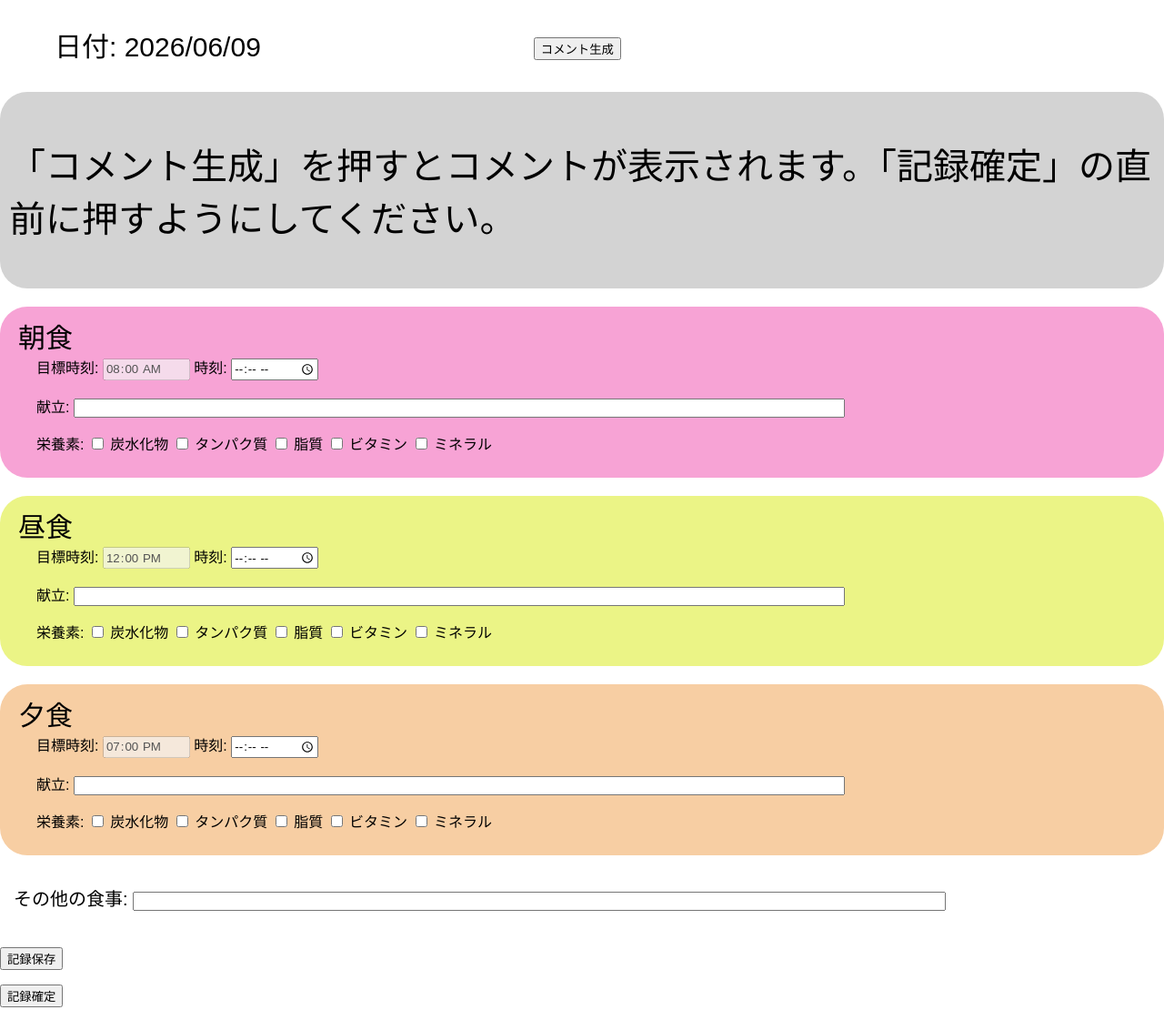
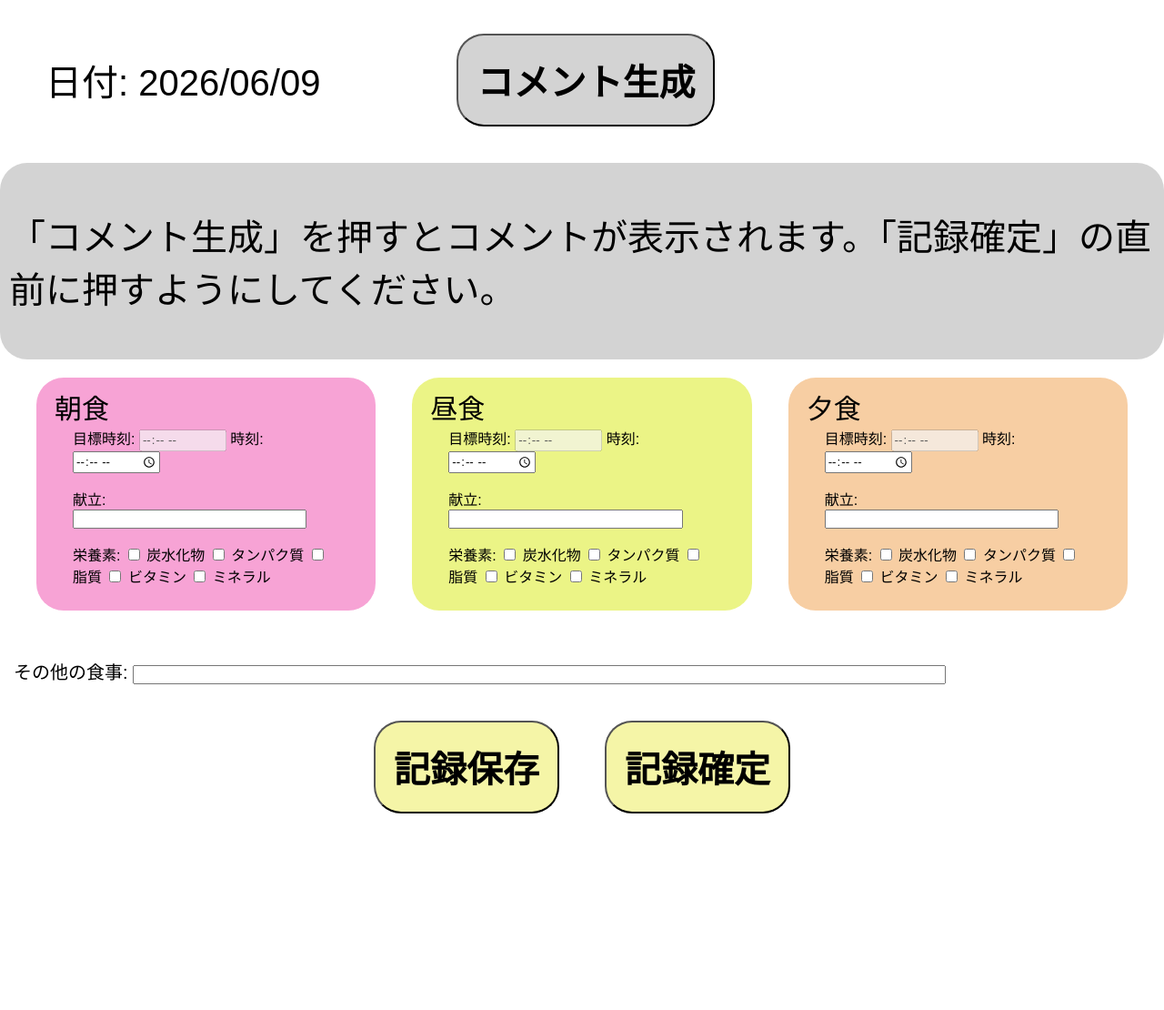
Before and after one commit to NakahashiRiko/Kokokara, a plain HTML site: page mealApp.html in a window 1280 px wide. Shown: the part 83-1193 px from the top of the page at 91% size. After the commit the page ends 1007 px from the top, so only its background shows below. Drawn offline with Linux system fonts and the light colour scheme; no server answers.

Commit message:
mealApp.htmlの変更点 ・朝昼夕の食事記入ボックスを作成。
mealApp.cssの変更点
・3つのボタンのデザイン
・食事ボックスにより食事欄を横１列に並べた

mealApp.jsの変更点
・画面遷移後も記入済み内容をロックするようにした
・ログイン画面から目標時刻を取得

```diff
--- a/frontEnd/src/js/mealApp.js
+++ b/frontEnd/src/js/mealApp.js
@@ -26,6 +26,10 @@ document.addEventListener('DOMContentLoaded', async () => {
             if (savedData && savedData.meal) {
                 console.log("🥗 過去の食事データを自動復元します");
                 restoreMealData(savedData.meal);
+                //画面遷移後も記入済みの内容をロックしておく。ロックする関数を再度呼び出す。
+                lockMeal('breakfast');
+                lockMeal('lunch');
+                lockMeal('dinner');
             }
         }
     } catch (error) {
@@ -33,6 +37,40 @@ document.addEventListener('DOMContentLoaded', async () => {
     }
     //---------------------追加②ここまで---------------------
 });
+
+//ログイン画面から設定された各食事の目標時間をインプットに反映（エラー対策版）
+    const sessionData = sessionStorage.getItem('guestGoalData');
+    if (sessionData) {
+        const guestData = JSON.parse(sessionData);
+        if (guestData.mealTimes) {
+            console.log("ログイン画面から目標食事時間を引き継ぎました:", guestData.mealTimes);
+
+            // 1桁の時間（"8:0"など）を2桁（"08:00"）に安全に変換する便利な関数
+            const formatTime = (timeStr) => {
+                if (!timeStr || !timeStr.includes(':')) return "";
+                const [hour, minute] = timeStr.split(':');
+                const hh = hour.padStart(2, '0');   // 8 -> 08
+                const mm = minute.padStart(2, '0'); // 0 -> 00
+                return `${hh}:${mm}`;
+            };
+
+            // HTMLにある input 要素を取得
+            const breakfastGoalInput = document.getElementById('breakfast_goal_time');
+            const lunchGoalInput = document.getElementById('lunch_goal_time');
+            const dinnerGoalInput = document.getElementById('dinner_goal_time');
+
+            // 綺麗な2桁形式に変換してから値をセット
+            if (breakfastGoalInput && guestData.mealTimes.breakfast) {
+                breakfastGoalInput.value = formatTime(guestData.mealTimes.breakfast);
+            }
+            if (lunchGoalInput && guestData.mealTimes.lunch) {
+                lunchGoalInput.value = formatTime(guestData.mealTimes.lunch);
+            }
+            if (dinnerGoalInput && guestData.mealTimes.dinner) {
+                dinnerGoalInput.value = formatTime(guestData.mealTimes.dinner);
+            }
+        }
+    }
 
 //---------------------追加③ここから---------------------
 /**
--- a/mealApp.css
+++ b/mealApp.css
@@ -41,9 +41,19 @@ input{
 #subtitle{
     display: flex;/*フレックスボックスの指定。テキストが横並びで表示されるようになる。*/
     align-items: center;/*テキストを縦方向の中央に揃える。これにより「コメント生成」ボタンがテキストと同じラインに並ぶ。*/
-    gap: 300px;
-    margin: 0px 60px;
-    font-size: 30px;
+    gap: 150px;
+    margin: 0px 50px;
+    font-size: 40px;
+}
+
+/*「コメント生成」ボタンのデザイン*/
+#create_comment_btn{
+    font-size: 40px;/*ボタンのサイズを拡大*/
+    background-color: #d3d3d3;/*背景色の指定*/
+    font-weight: bold;/*文字を太字にする。*/
+    border-radius: 30px;/*ボックスの角を丸くする。*/
+    padding: 20px;/*ボタン内の余白を設定*/
+    cursor: pointer;/*マウスポインタがこのテキストの上に来たとき、クリックできることを示すポインタに変わる。*/
 }
 
 /*コメント文が生成されるボックスのデザイン*/
@@ -53,6 +63,14 @@ input{
     border-radius: 30px;/*ボックスの角を丸くする。*/
     font-size: 40px;/*文字サイズの指定*/
     background: #d3d3d3;/*灰色の背景色をつける*/
+}
+
+/*朝昼夕の食事欄を横一列に並べる。*/
+#all-meal-box{
+    display: flex;
+    justify-content: center;
+    gap: 40px;
+    margin: 0px 40px;
 }
 
 /*朝食の記録欄のデザイン*/
@@ -72,7 +90,7 @@ input{
 
 /*朝食の献立の入力欄の拡大。*/
 #breakfast_menu{
-    width: 70%;
+    width: 85%;
 }
 
 /*昼食の記録欄のデザイン*/
@@ -91,7 +109,7 @@ input{
 
 /*昼食の献立の入力欄の拡大。*/
 #lunch_menu{
-    width: 70%;
+    width: 85%;
 }
 
 /*夕食の記録欄のデザイン*/
@@ -109,7 +127,7 @@ input{
 }
 /*夕食の献立の入力欄の拡大。*/
 #dinner_menu{
-    width: 70%;
+    width: 85%;
 }
 
 /*その他の食事の入力欄の拡大。*/
@@ -125,7 +143,20 @@ input{
     font-size: 20px;/*文字サイズの指定*/
 }
 
-/*「記録を保存」ボタンのデザイン*/
-#finish_today_btn{
-    font-family: "Hiragino Sans", sans-serif;/*フォントをゴシック体に指定。*/
+/*「記録保存」ボタンと「記録確定」ボタンのデザイン。*/
+#save_records_btn, #finish_today_btn{
+    font-size: 40px;/*ボタンのサイズを拡大*/
+    background-color: #f5f5a7;/*背景色の指定。タイトルの背景色と一致させた。*/
+    font-weight: bold;/*文字を太字にする。*/
+    border-radius: 30px;/*ボックスの角を丸くする。*/
+    padding: 20px;/*ボタン内の余白を設定*/
+    cursor: pointer;/*マウスポインタがこのテキストの上に来たとき、クリックできることを示すポインタに変わる。*/
 }
+
+/*「記録保存」ボタンと「記録確定」ボタンのデザイン。boxごとだとボタン自体のデザインは作れない。*/
+#bottom-btns-box{
+    display: flex;/*ボックスなのでboxのデザイン内で書く。*/
+    justify-content: center;/*テキストを縦方向の中央に揃える。これにより「コメント生成」ボタンがテキストと同じラインに並ぶ。*/
+    margin-bottom: 30px;/*下の余白を30px。*/
+    gap: 50px;/*要素(ボタン)同士の間隔を20pxに自分で設定。*/
+}
--- a/mealApp.html
+++ b/mealApp.html
@@ -33,9 +33,10 @@
             <!--コメント文が表示されるフィールド。-->
             <!--「コメント生成」を押すとコメントが表示されます。「記録確定」の直前に押すようにしてください。-->
             <p id="comment">「コメント生成」を押すとコメントが表示されます。「記録確定」の直前に押すようにしてください。</p>
-
         </div>
 
+        <!--3食すべてを囲むタグ。朝昼夕の食事欄を横一列に並べるために作成。-->
+        <div id="all-meal-box">
             <!---朝食の記録のグループ-->
             <div id="breakfast-box">
                 <!--画面右側に表示されるテキスト。-->
@@ -43,7 +44,7 @@
 
                 <!--食事の目標開始時刻の記録。設定して確定したらそれ以降は触れないようにする。ここではとりあえず固定(開いた時にこの値が最初に表示されてる)にしておいた。-->
                 <!--disabledをつけるとこの入力フィールドは触れなくなる。-->
-            目標時刻: <input id="breakfast_goal_time" type="time" value="08:00" disabled>
+                目標時刻: <input id="breakfast_goal_time" type="time" value="" disabled>
                 時刻: <input id="breakfast_really_time" type="time"> <!--実際の食事の開始時刻の記録。ボタンを押すと時刻を選択できる。-->
 
                 <!--食事の献立の記録。-->
@@ -66,7 +67,7 @@
                 <!--画面右側の「朝食」の下に表示されるテキスト。昼食の記録をする。-->
                 <p id="lunch-title">昼食</p>
 
-            目標時刻: <input id="lunch_goal_time" type="time" value="12:00" disabled>
+                目標時刻: <input id="lunch_goal_time" type="time" value="" disabled>
                 時刻: <input id="lunch_really_time" type="time"> <!--実際の食事の開始時刻の記録。ボタンを押すと時刻を選択できる。-->
 
                 <!--食事の献立の記録。-->
@@ -89,7 +90,7 @@
                 <!--画面右側の「昼食」に表示されるテキスト。-->
                 <p id="dinner-title">夕食</p>
 
-            目標時刻: <input id="dinner_goal_time" type = "time" value = "19:00" disabled>
+                目標時刻: <input id="dinner_goal_time" type = "time" value = "" disabled>
                 時刻: <input id="dinner_really_time" type = "time"> <!--実際の食事の開始時刻の記録。ボタンを押すと時刻を選択できる。-->
 
                 <!--食事の献立の記録。-->
@@ -106,6 +107,7 @@
                     <input type="checkbox" id="mineral_dinner" value="ミネラル"> ミネラル
                 </p>
             </div>
+        </div>
 
         <!--その他の食事(間食など)の記録。これは食事回数には含めない。--->
         <div id="other_meals-box">
@@ -114,17 +116,14 @@
             </p>
         </div>
 
+        <div id="bottom-btns-box">
             <!--記録を保存ボタン。画面右下に表示させるようにする。現段階での入力の蹴りがついたら押してもらう。ここで現時点での食事回数、不足栄養素を表示する。-->
-        <p>
             <button id="save_records_btn">記録保存</button>
-        </p>
-
-
 
             <!--確定ボタン。画面右下に表示させるようにする。その日の入力が完了したらこれを押すようにしてもらう。-->
-        <p>
             <button id="finish_today_btn">記録確定</button>
-        </p>
+        </div>
+
         <script type="module" src="frontEnd/src/js/mealApp.js"></script>
     </body>
 </html>
```
Lines whose indentation alone changed are shown as unchanged.
